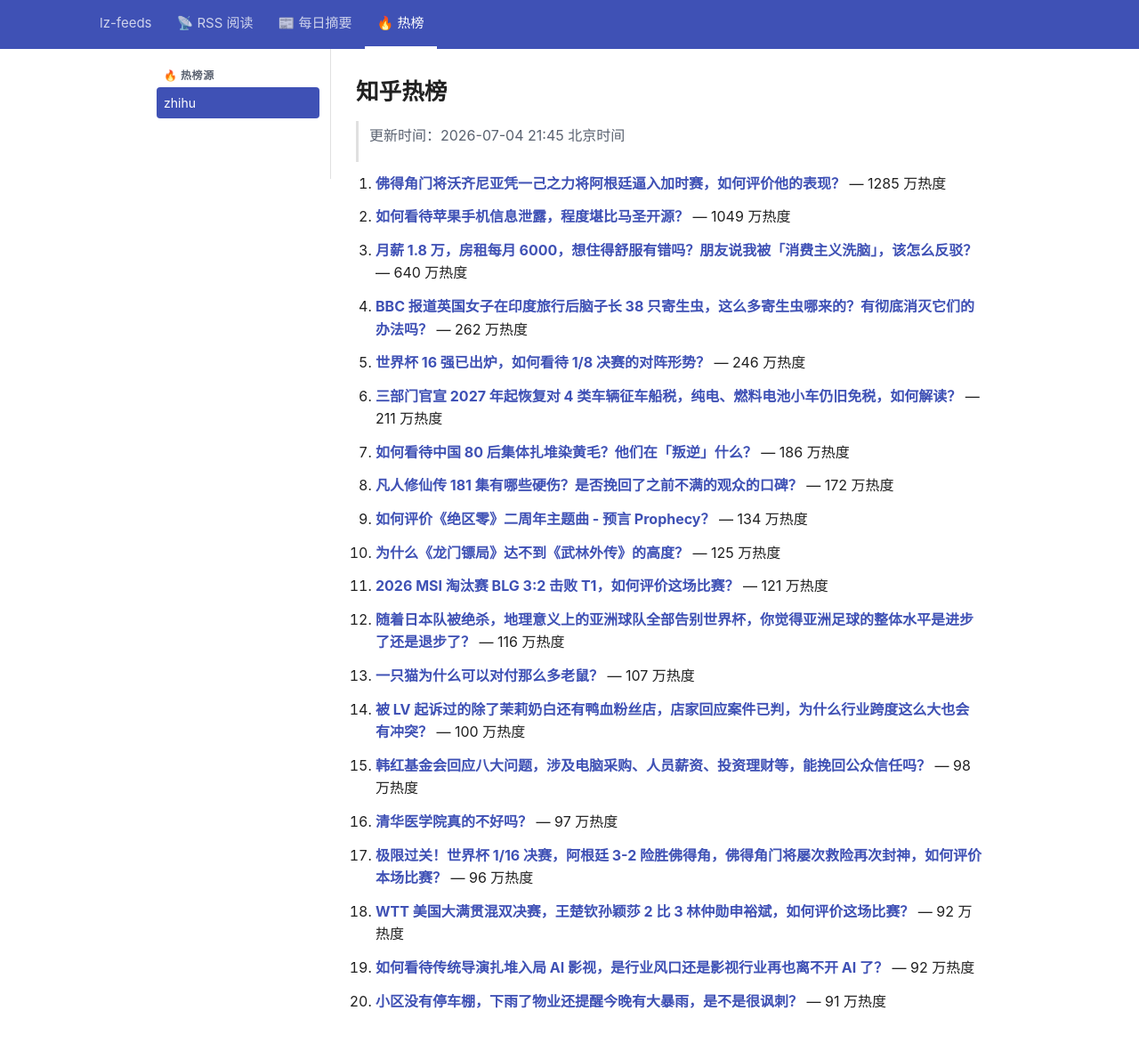
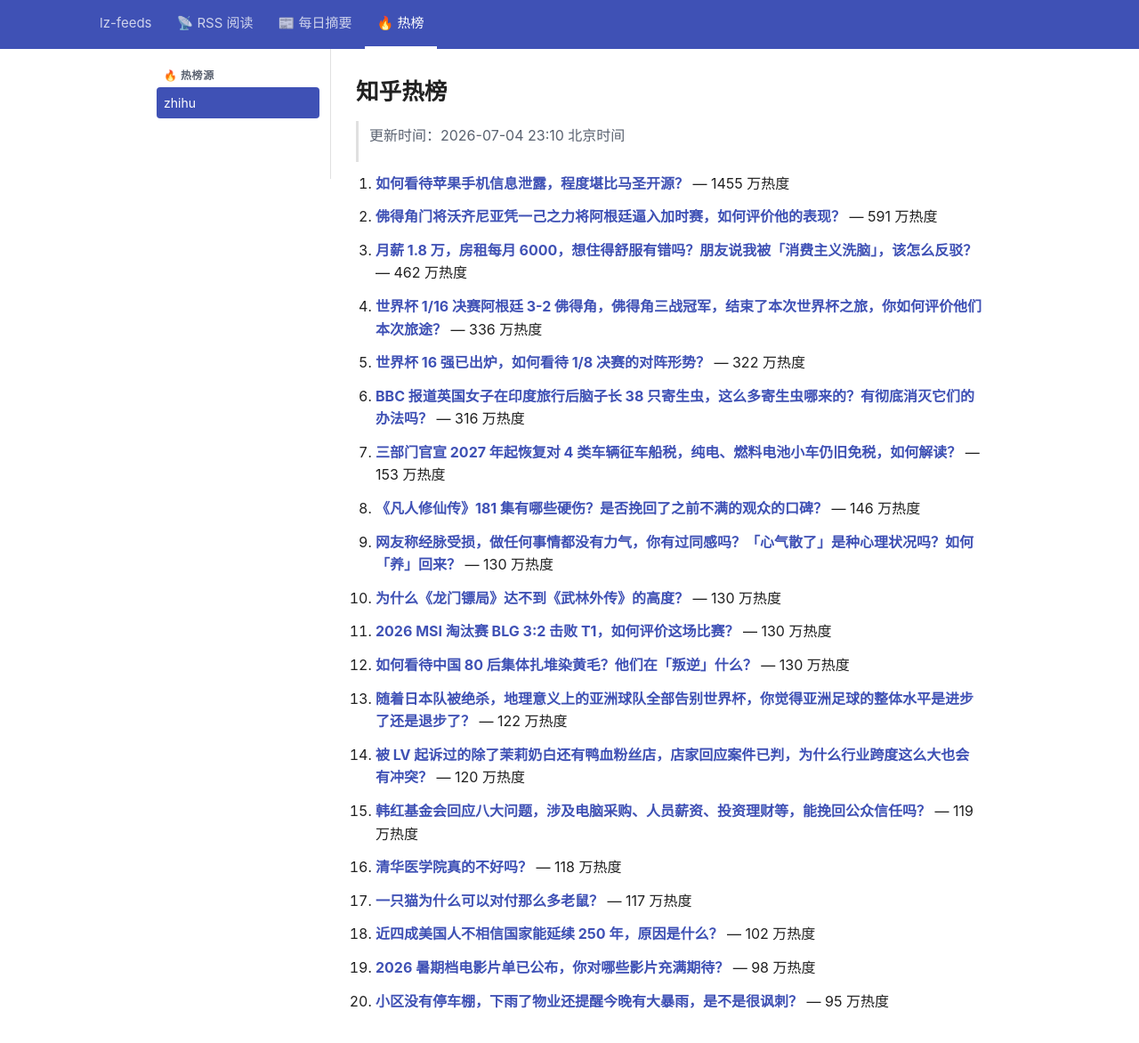
Before and after one commit to lizhang0101/lz-feeds, a Jekyll site: the page built from _hotlist/zhihu.md, in a window 1280 px wide and 1202 px high. Shown: the top 1172 px of the window at 89% size. Built offline with Jekyll 4.4.1, drawn with Linux system fonts in a browser that asks for light colours.

Commit message:
hotlist: 2026-07-04T15:10Z

```diff
--- a/_hotlist/zhihu.md
+++ b/_hotlist/zhihu.md
@@ -1,48 +1,48 @@
 ---
-updated: 2026-07-04 21:45 北京时间
+updated: 2026-07-04 23:10 北京时间
 count: 20
 ---
 
 # 知乎热榜
 
-> 更新时间：2026-07-04 21:45 北京时间
+> 更新时间：2026-07-04 23:10 北京时间
 
-1. **[佛得角门将沃齐尼亚凭一己之力将阿根廷逼入加时赛，如何评价他的表现？](https://www.zhihu.com/question/2056651923759915138)** — 1285 万热度
+1. **[如何看待苹果手机信息泄露，程度堪比马圣开源？](https://www.zhihu.com/question/2055966649900183829)** — 1455 万热度
 
-2. **[如何看待苹果手机信息泄露，程度堪比马圣开源？](https://www.zhihu.com/question/2055966649900183829)** — 1049 万热度
+2. **[佛得角门将沃齐尼亚凭一己之力将阿根廷逼入加时赛，如何评价他的表现？](https://www.zhihu.com/question/2056651923759915138)** — 591 万热度
 
-3. **[月薪 1.8 万，房租每月 6000，想住得舒服有错吗？朋友说我被「消费主义洗脑」，该怎么反驳？](https://www.zhihu.com/question/2023007302307914124)** — 640 万热度
+3. **[月薪 1.8 万，房租每月 6000，想住得舒服有错吗？朋友说我被「消费主义洗脑」，该怎么反驳？](https://www.zhihu.com/question/2023007302307914124)** — 462 万热度
 
-4. **[BBC 报道英国女子在印度旅行后脑子长 38 只寄生虫，这么多寄生虫哪来的？有彻底消灭它们的办法吗？](https://www.zhihu.com/question/2056373604556562637)** — 262 万热度
+4. **[世界杯 1/16 决赛阿根廷 3-2 佛得角，佛得角三战冠军，结束了本次世界杯之旅，你如何评价他们本次旅途？](https://www.zhihu.com/question/2056674905375106556)** — 336 万热度
 
-5. **[世界杯 16 强已出炉，如何看待 1/8 决赛的对阵形势？](https://www.zhihu.com/question/2056707792375899171)** — 246 万热度
+5. **[世界杯 16 强已出炉，如何看待 1/8 决赛的对阵形势？](https://www.zhihu.com/question/2056707792375899171)** — 322 万热度
 
-6. **[三部门官宣 2027 年起恢复对 4 类车辆征车船税，纯电、燃料电池小车仍旧免税，如何解读？](https://www.zhihu.com/question/2056428259915702710)** — 211 万热度
+6. **[BBC 报道英国女子在印度旅行后脑子长 38 只寄生虫，这么多寄生虫哪来的？有彻底消灭它们的办法吗？](https://www.zhihu.com/question/2056373604556562637)** — 316 万热度
 
-7. **[如何看待中国 80 后集体扎堆染黄毛？他们在「叛逆」什么？](https://www.zhihu.com/question/2055282982999385425)** — 186 万热度
+7. **[三部门官宣 2027 年起恢复对 4 类车辆征车船税，纯电、燃料电池小车仍旧免税，如何解读？](https://www.zhihu.com/question/2056428259915702710)** — 153 万热度
 
-8. **[凡人修仙传 181 集有哪些硬伤？是否挽回了之前不满的观众的口碑？](https://www.zhihu.com/question/2056702363327635954)** — 172 万热度
+8. **[《凡人修仙传》181 集有哪些硬伤？是否挽回了之前不满的观众的口碑？](https://www.zhihu.com/question/2056702363327635954)** — 146 万热度
 
-9. **[如何评价《绝区零》二周年主题曲 - 预言 Prophecy？](https://www.zhihu.com/question/2056583649441719610)** — 134 万热度
+9. **[网友称经脉受损，做任何事情都没有力气，你有过同感吗？「心气散了」是种心理状况吗？如何「养」回来？](https://www.zhihu.com/question/2056331210230428065)** — 130 万热度
 
-10. **[为什么《龙门镖局》达不到《武林外传》的高度？](https://www.zhihu.com/question/28560141)** — 125 万热度
+10. **[为什么《龙门镖局》达不到《武林外传》的高度？](https://www.zhihu.com/question/28560141)** — 130 万热度
 
-11. **[2026 MSI 淘汰赛 BLG 3:2 击败 T1，如何评价这场比赛？](https://www.zhihu.com/question/2056742255814357177)** — 121 万热度
+11. **[2026 MSI 淘汰赛 BLG 3:2 击败 T1，如何评价这场比赛？](https://www.zhihu.com/question/2056742255814357177)** — 130 万热度
 
-12. **[随着日本队被绝杀，地理意义上的亚洲球队全部告别世界杯，你觉得亚洲足球的整体水平是进步了还是退步了？](https://www.zhihu.com/question/2055227215474856026)** — 116 万热度
+12. **[如何看待中国 80 后集体扎堆染黄毛？他们在「叛逆」什么？](https://www.zhihu.com/question/2055282982999385425)** — 130 万热度
 
-13. **[一只猫为什么可以对付那么多老鼠？](https://www.zhihu.com/question/12907550235)** — 107 万热度
+13. **[随着日本队被绝杀，地理意义上的亚洲球队全部告别世界杯，你觉得亚洲足球的整体水平是进步了还是退步了？](https://www.zhihu.com/question/2055227215474856026)** — 122 万热度
 
-14. **[被 LV 起诉过的除了茉莉奶白还有鸭血粉丝店，店家回应案件已判，为什么行业跨度这么大也会有冲突？](https://www.zhihu.com/question/2056495076205748461)** — 100 万热度
+14. **[被 LV 起诉过的除了茉莉奶白还有鸭血粉丝店，店家回应案件已判，为什么行业跨度这么大也会有冲突？](https://www.zhihu.com/question/2056495076205748461)** — 120 万热度
 
-15. **[韩红基金会回应八大问题，涉及电脑采购、人员薪资、投资理财等，能挽回公众信任吗？](https://www.zhihu.com/question/2056125863993914328)** — 98 万热度
+15. **[韩红基金会回应八大问题，涉及电脑采购、人员薪资、投资理财等，能挽回公众信任吗？](https://www.zhihu.com/question/2056125863993914328)** — 119 万热度
 
-16. **[清华医学院真的不好吗？](https://www.zhihu.com/question/2056358826610094746)** — 97 万热度
+16. **[清华医学院真的不好吗？](https://www.zhihu.com/question/2056358826610094746)** — 118 万热度
 
-17. **[极限过关！世界杯 1/16 决赛，阿根廷 3-2 险胜佛得角，佛得角门将屡次救险再次封神，如何评价本场比赛？](https://www.zhihu.com/question/2056419001685599487)** — 96 万热度
+17. **[一只猫为什么可以对付那么多老鼠？](https://www.zhihu.com/question/12907550235)** — 117 万热度
 
-18. **[WTT 美国大满贯混双决赛，王楚钦孙颖莎 2 比 3 林仲勋申裕斌，如何评价这场比赛？](https://www.zhihu.com/question/2056730447258677382)** — 92 万热度
+18. **[近四成美国人不相信国家能延续 250 年，原因是什么？](https://www.zhihu.com/question/2051787784281646934)** — 102 万热度
 
-19. **[如何看待传统导演扎堆入局 AI 影视，是行业风口还是影视行业再也离不开 AI 了？](https://www.zhihu.com/question/2056439444681515610)** — 92 万热度
+19. **[2026 暑期档电影片单已公布，你对哪些影片充满期待？](https://www.zhihu.com/question/2053610306887328464)** — 98 万热度
 
-20. **[小区没有停车棚，下雨了物业还提醒今晚有大暴雨，是不是很讽刺？](https://www.zhihu.com/question/2042397982537037245)** — 91 万热度
+20. **[小区没有停车棚，下雨了物业还提醒今晚有大暴雨，是不是很讽刺？](https://www.zhihu.com/question/2042397982537037245)** — 95 万热度
```
